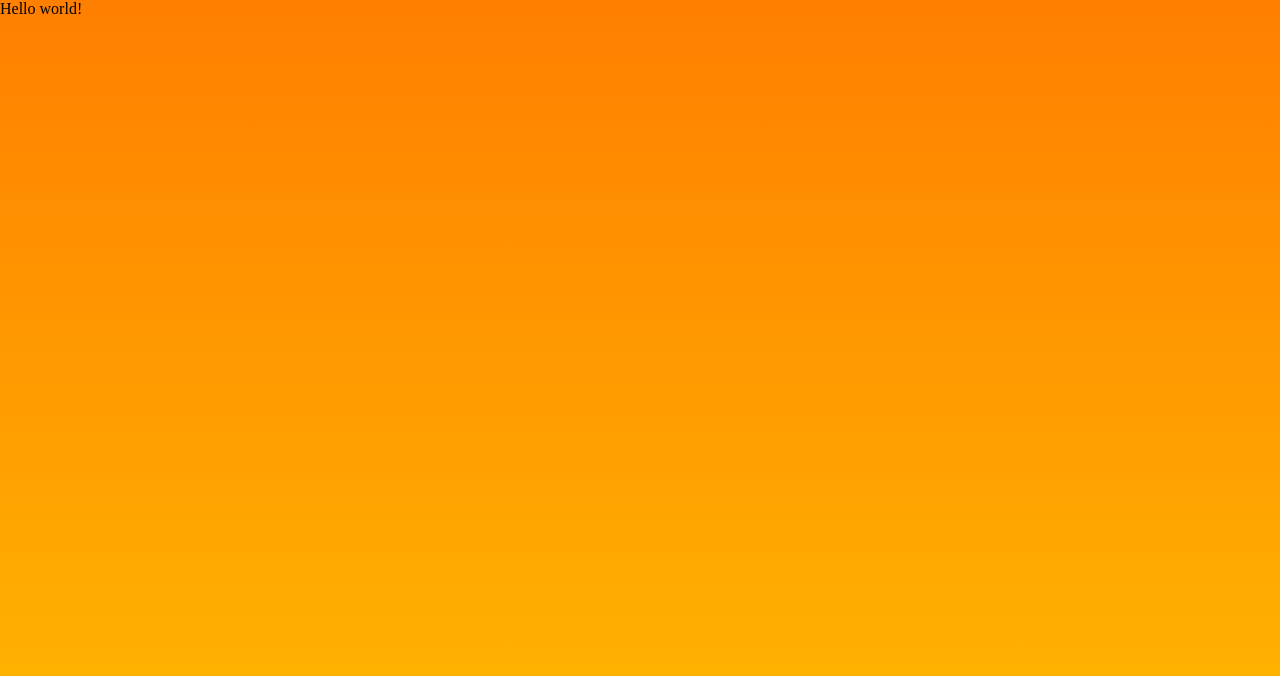
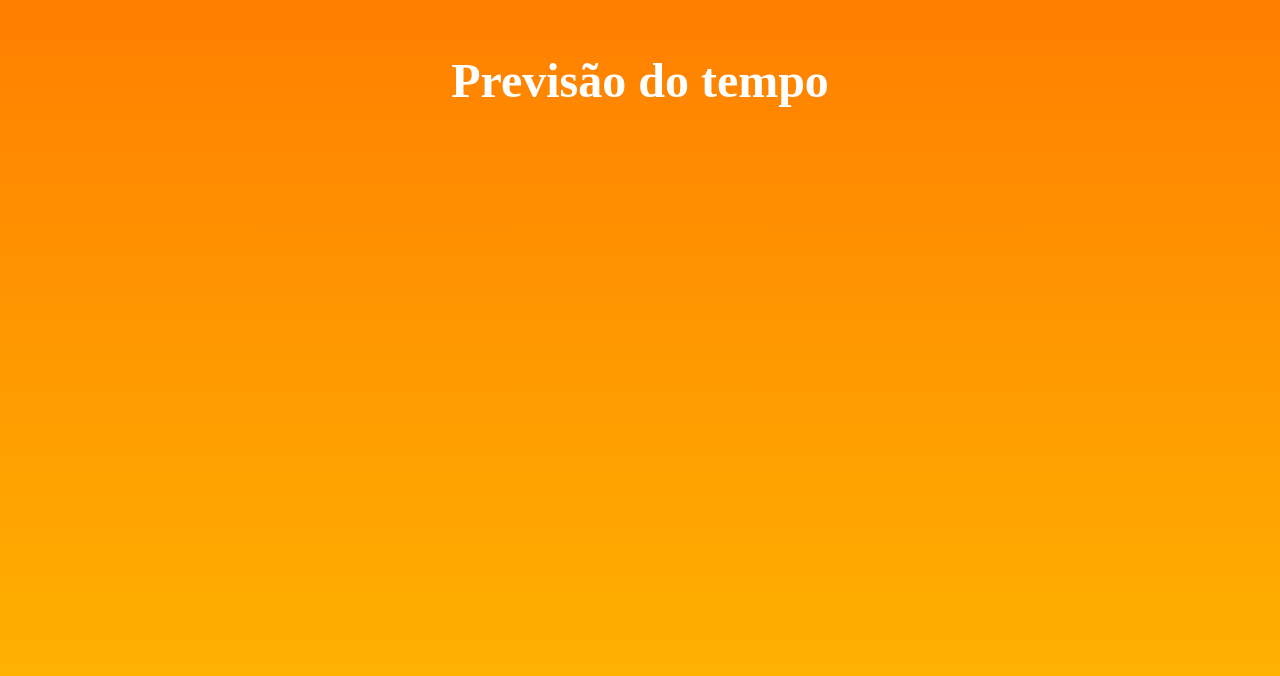
Before and after one commit to omarcosdanilo/weather-app, a React (Create React App) app: page / in a window 1280 px wide. Shown: the top 676 px of the page. Built offline with nearby package versions, Linux system fonts and the light colour scheme; the HTML template or start-up script is replaced by a standard one.

Commit message:
feat: render header in the page

```diff
--- a/src/App/App.tsx
+++ b/src/App/App.tsx
@@ -1,8 +1,9 @@
+import Header from '../Header';
 import './App.module.scss';
 
 function App() {
   return (
-   <p>Hello world!</p>
+    <Header title="Previsão do tempo" />
   );
 }
 
```
